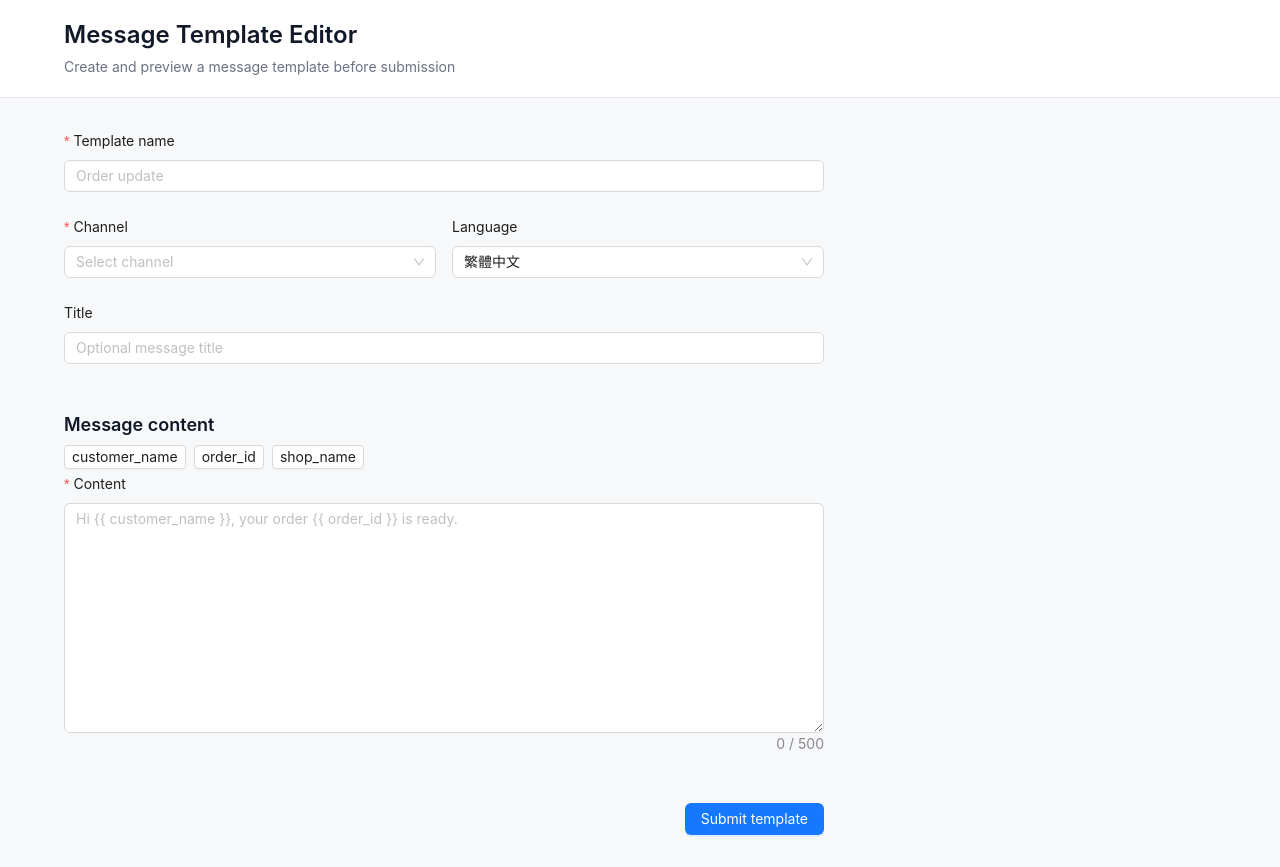
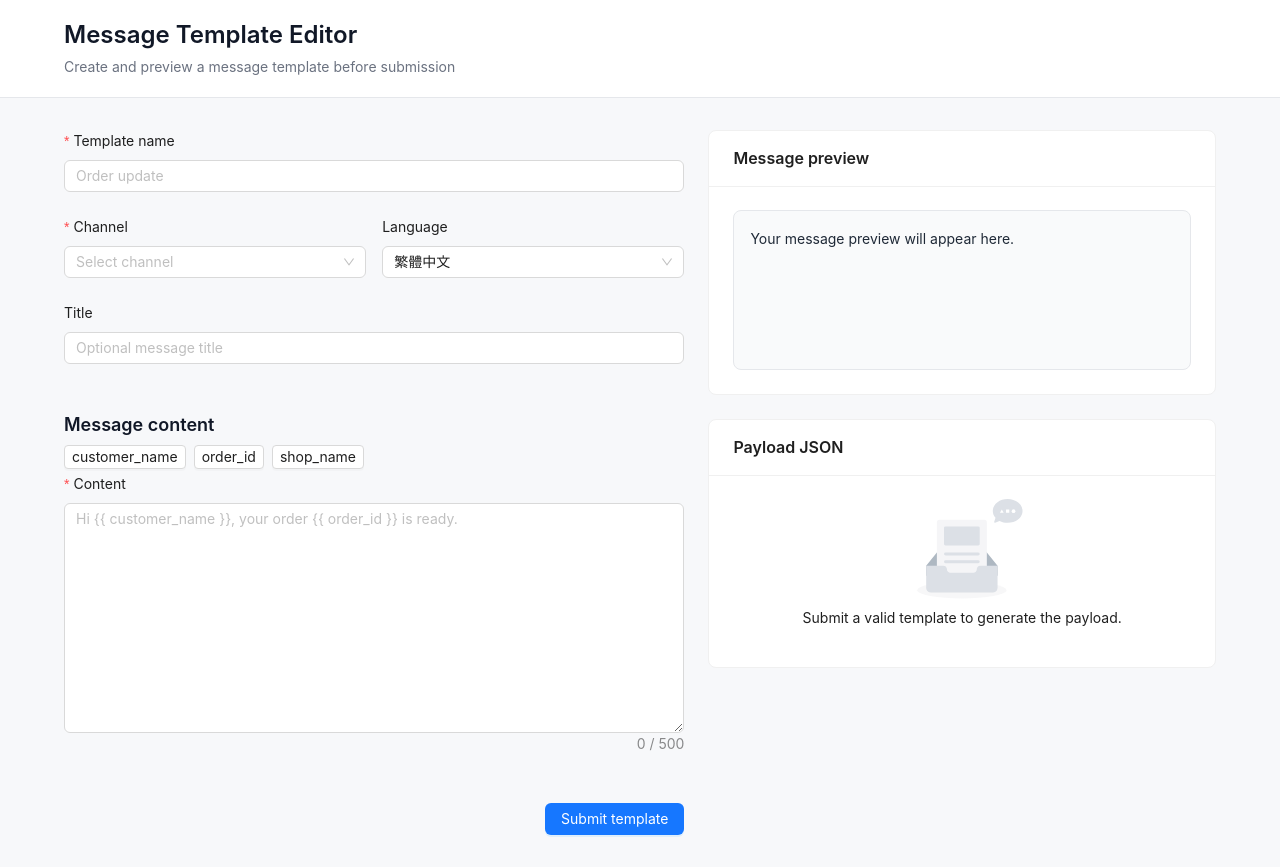
Before and after one commit to nayuki0115/vue3-message-template-editor, a Vue app: page / in a window 1280 px wide. Built offline with nearby package versions, Linux system fonts and the light colour scheme.

Commit message:
feat: add preview components

```diff
--- /dev/null
+++ b/src/components/preview/MessagePreviewCard.vue
@@ -0,0 +1,62 @@
+<script setup lang="ts">
+import { Card, Empty, TypographyText, TypographyTitle } from 'ant-design-vue'
+
+interface Props {
+  content: string
+  title?: string
+}
+
+const props = withDefaults(defineProps<Props>(), {
+  title: '',
+})
+</script>
+
+<template>
+  <Card class="message-preview-card" title="Message preview">
+    <Empty
+      v-if="props.content.trim().length === 0"
+      description="Start typing message content to see the preview."
+    />
+
+    <article v-else class="message-preview-card__message">
+      <TypographyTitle
+        v-if="props.title.trim().length"
+        class="message-preview-card__title"
+        :level="5"
+      >
+        {{ props.title.trim() }}
+      </TypographyTitle>
+
+      <TypographyText class="message-preview-card__content">
+        {{ props.content }}
+      </TypographyText>
+    </article>
+  </Card>
+</template>
+
+<style scoped>
+.message-preview-card {
+  width: 100%;
+}
+
+.message-preview-card__message {
+  display: grid;
+  gap: 12px;
+  min-height: 160px;
+  padding: 16px;
+  border: 1px solid #e5e7eb;
+  border-radius: 8px;
+  background: #f9fafb;
+}
+
+.message-preview-card__title {
+  margin: 0;
+}
+
+.message-preview-card__content {
+  color: #1f2937;
+  line-height: 1.7;
+  white-space: pre-wrap;
+  overflow-wrap: anywhere;
+}
+</style>
--- /dev/null
+++ b/src/components/preview/PayloadPreview.vue
@@ -0,0 +1,51 @@
+<script setup lang="ts">
+import { computed } from 'vue'
+import { Card, Empty } from 'ant-design-vue'
+
+import type { TemplatePayload } from '@/types/template'
+
+interface Props {
+  payload: TemplatePayload | null
+}
+
+const props = defineProps<Props>()
+
+const formattedPayload = computed(() => {
+  if (!props.payload) {
+    return ''
+  }
+
+  return JSON.stringify(props.payload, null, 2)
+})
+</script>
+
+<template>
+  <Card class="payload-preview" title="Payload JSON">
+    <Empty
+      v-if="!props.payload"
+      description="Submit a valid template to generate the payload."
+    />
+
+    <pre v-else class="payload-preview__json">{{ formattedPayload }}</pre>
+  </Card>
+</template>
+
+<style scoped>
+.payload-preview {
+  width: 100%;
+}
+
+.payload-preview__json {
+  max-height: 320px;
+  margin: 0;
+  padding: 16px;
+  overflow: auto;
+  border: 1px solid #e5e7eb;
+  border-radius: 8px;
+  background: #111827;
+  color: #f9fafb;
+  font-size: 13px;
+  line-height: 1.6;
+  white-space: pre;
+}
+</style>
--- a/src/views/MessageTemplateEditor.vue
+++ b/src/views/MessageTemplateEditor.vue
@@ -1,16 +1,26 @@
 <script setup lang="ts">
-import { computed } from 'vue'
+import { computed, toRef } from 'vue'
 import { Button } from 'ant-design-vue'
 
 import ValidationAlert from '@/components/feedback/ValidationAlert.vue'
 import MessageContentEditor from '@/components/form/MessageContentEditor.vue'
 import TemplateBasicForm from '@/components/form/TemplateBasicForm.vue'
 import { useTemplateForm } from '@/composables/useTemplateForm'
+import { useVariablePreview } from '@/composables/useVariablePreview'
+import MessagePreviewCard from '@/components/preview/MessagePreviewCard.vue'
+import PayloadPreview from '@/components/preview/PayloadPreview.vue'
 
 import type { ValidationError } from '@/types/validation'
 
-const { form, validationErrors, handleBlur, insertVariable, submit } =
-  useTemplateForm()
+const {
+  form,
+  validationErrors,
+  submittedPayload,
+  handleBlur,
+  insertVariable,
+  submit,
+} = useTemplateForm()
+const { previewContent } = useVariablePreview(toRef(form, 'content'))
 
 const alertErrors = computed<ValidationError[]>(() => [
   ...(validationErrors.templateName ?? []),
@@ -22,9 +32,10 @@ const alertErrors = computed<ValidationError[]>(() => [
 
 <template>
   <main class="message-template-editor">
-    <section class="message-template-editor__panel">
     <ValidationAlert :errors="alertErrors" />
 
+    <div class="message-template-editor__layout">
+      <section class="message-template-editor__panel">
         <TemplateBasicForm
           v-model:template-name="form.templateName"
           v-model:channel="form.channel"
@@ -54,6 +65,12 @@ const alertErrors = computed<ValidationError[]>(() => [
           <Button type="primary" @click="submit">Submit template</Button>
         </div>
       </section>
+
+      <aside class="message-template-editor__preview">
+        <MessagePreviewCard :title="form.title" :content="previewContent" />
+        <PayloadPreview :payload="submittedPayload" />
+      </aside>
+    </div>
   </main>
 </template>
 
@@ -62,12 +79,25 @@ const alertErrors = computed<ValidationError[]>(() => [
   width: min(100%, 1200px);
   margin: 0 auto;
   padding: 32px 24px;
+  display: grid;
+  gap: 24px;
+}
+
+.message-template-editor__layout {
+  display: grid;
+  grid-template-columns: minmax(0, 1.1fr) minmax(320px, 0.9fr);
+  align-items: start;
+  gap: 24px;
 }
 
 .message-template-editor__panel {
   display: grid;
   gap: 24px;
-  max-width: 760px;
+}
+
+.message-template-editor__preview {
+  display: grid;
+  gap: 24px;
 }
 
 .message-template-editor__actions {
@@ -80,6 +110,10 @@ const alertErrors = computed<ValidationError[]>(() => [
     padding: 24px 16px;
   }
 
+  .message-template-editor__layout {
+    grid-template-columns: 1fr;
+  }
+
   .message-template-editor__actions {
     justify-content: stretch;
   }
```
Lines whose indentation alone changed are shown as unchanged.
